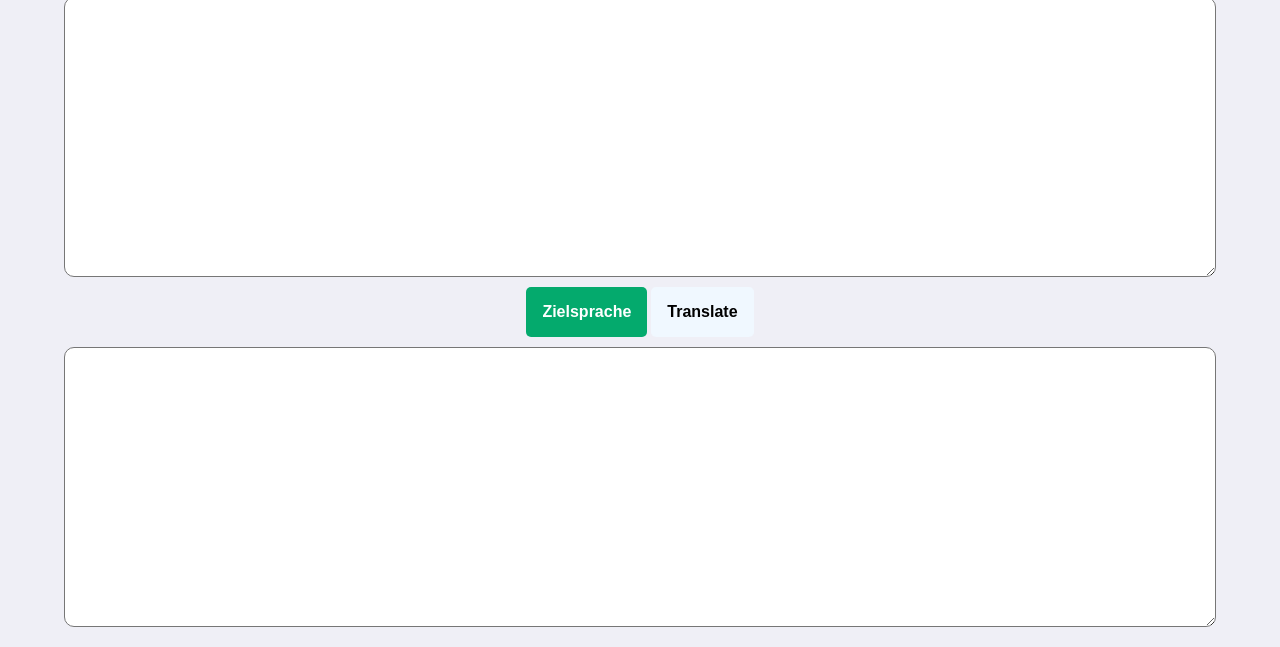
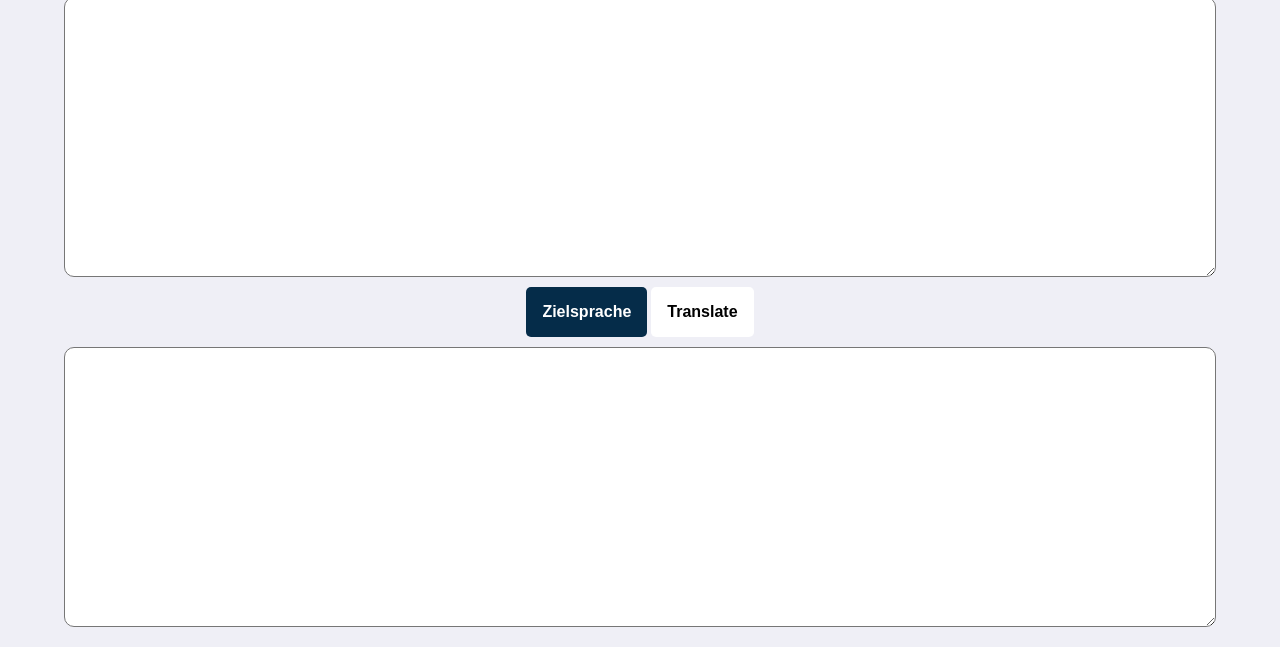
Before and after one commit to Bulaien/DEEPL-translator, a plain HTML site: page index.html in a window 1280 px wide. Shown: the part 153-800 px from the top of the page. Drawn offline with Linux system fonts and the light colour scheme.

Commit message:
Add files via upload

```diff
--- a/style.css
+++ b/style.css
@@ -42,7 +42,7 @@ img {
     padding: 16px;
     font-size: 16px;
     border:none;
-    background-color: aliceblue;
+    background-color: white;
     margin: 10px 0px;
     border-radius: 5px;
     font-weight: bold;
@@ -51,7 +51,7 @@ img {
     display: flex;
 }
 .dropbtn {
-    background-color: #04AA6D;
+    background-color: #052c49;
     color: white;
     padding: 16px;
     font-size: 16px;
@@ -87,4 +87,4 @@ img {
   .dropdown:hover .dropdown-content {display: block;}
   /*.dropdown:hover .dropdown-content:active {display: none;}*/
 
-  .dropdown:hover .dropbtn {background-color: #3e8e41;}
+  .dropdown:hover .dropbtn {background-color: #052c49;}
```
